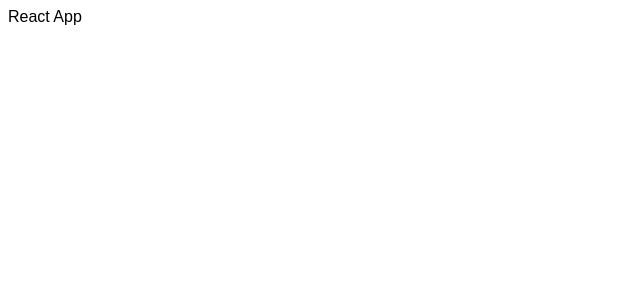
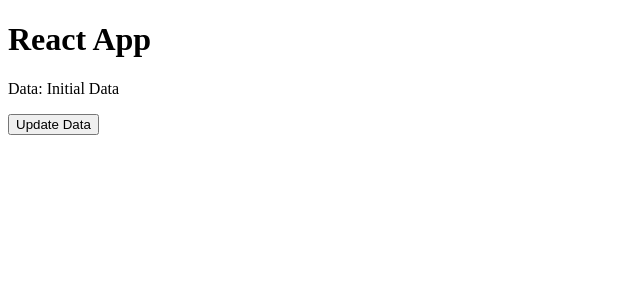
Before and after one commit to dani-edo/react-tutorial-double-useeffect, a React (Vite) app: page / in a window 1280 px wide. Shown: the top 300 px of the page, without its empty margins (0-640 px from the left). Built offline with nearby package versions, Linux system fonts and the light colour scheme.

Commit message:
double useEffect: deprecation warnings

```diff
--- a/src/App.jsx
+++ b/src/App.jsx
@@ -1,5 +1,58 @@
-function App() {
-  return <div style={{ fontFamily: "sans-serif" }}>React App</div>;
+import React from "react";
+
+class App extends React.Component {
+  constructor(props) {
+    super(props);
+    this.state = {
+      data: "Initial Data",
+    };
+    console.log("Constructor: Component is being initialized.");
+  }
+
+  UNSAFE_componentWillMount() {
+    console.log("UNSAFE_componentWillMount: Component is about to mount.");
+    // perform initialize state
+    // perform fetch data
+  }
+
+  UNSAFE_componentWillUpdate(nextProps, nextState) {
+    console.log("UNSAFE_componentWillUpdate: Component is about to update.");
+    console.log("Next Props:", nextProps);
+    console.log("Next State:", nextState);
+    // perform updates based on prop changes
+  }
+
+  UNSAFE_componentWillReceiveProps(nextProps) {
+    console.log("UNSAFE_componentWillReceiveProps: New props received.");
+    console.log("Next Props:", nextProps);
+    // state updates based on props
+    // side effects based on prop changes
+  }
+
+  componentDidMount() {
+    console.log("componentDidMount: Component mounted successfully.");
+  }
+
+  componentDidUpdate(prevProps, prevState) {
+    console.log("componentDidUpdate: Component updated successfully.");
+    console.log("Previous Props:", prevProps);
+    console.log("Previous State:", prevState);
+  }
+
+  updateData = () => {
+    this.setState({ data: "Updated Data" });
+  };
+
+  render() {
+    console.log("Render: Component is rendering.");
+    return (
+      <div>
+        <h1>React App</h1>
+        <p>Data: {this.state.data}</p>
+        <button onClick={this.updateData}>Update Data</button>
+      </div>
+    );
+  }
 }
 
 export default App;
```
